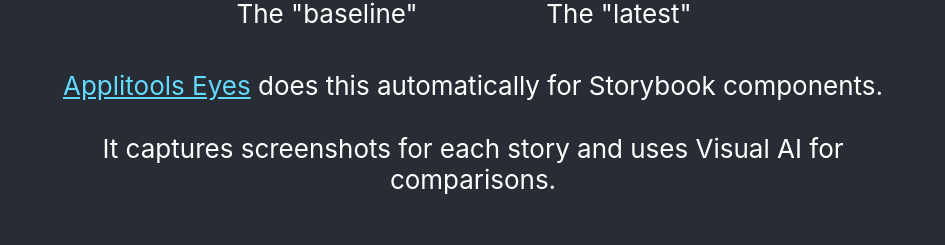
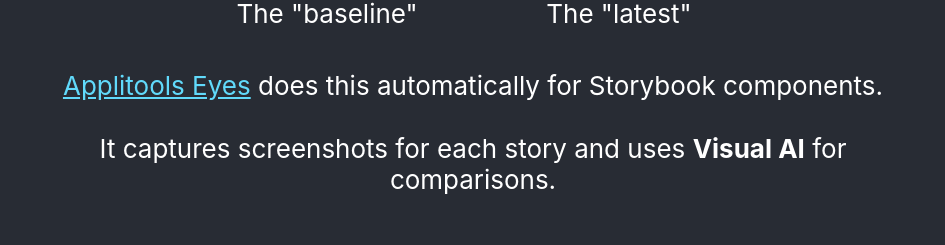
Before and after one commit to AutomationPanda/applitools-react-storybook-demo, a React (Create React App) app: page / in a window 1280 px wide. Shown: the part 3528-3773 px from the top of the page, without its empty margins (167-1112 px from the left). Built offline with nearby package versions, Linux system fonts and the light colour scheme.

Commit message:
Bold Visual AI

```diff
--- a/src/App.js
+++ b/src/App.js
@@ -90,9 +90,7 @@
           Applitools Eyes
           </a> does this automatically for Storybook components.
         </p>
-        <p>
-          It captures screenshots for each story and uses Visual AI for comparisons.
-        </p>
+        <p>It captures screenshots for each story and uses <b>Visual AI</b> for comparisons.</p>
         <p className="scroll-arrow-margin"><ScrollButton scrollToId="slide6" /></p>
       </header>
 
```
